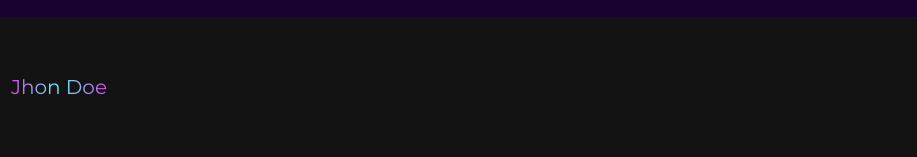
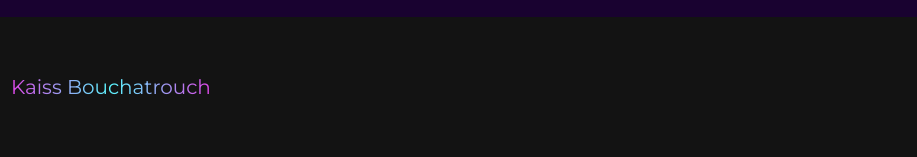
Before and after one commit to univkaiss/portfolio, an Astro site: page / in a window 1280 px wide. Shown: the part 2855-3012 px from the top of the page, 84-1001 px from the left. Built offline with nearby package versions, Linux system fonts and the light colour scheme; Astro itself is replaced by a stand-in of ours.

Commit message:
ajout d'oublie

```diff
--- a/src/components/Footer/Footer.astro
+++ b/src/components/Footer/Footer.astro
@@ -6,7 +6,7 @@ import './Footer.css';
 
 <footer>
 	<div class="footer__container">
-		<Logo name="Jhon Doe" />
+		<Logo name="Kaiss Bouchatrouch" />
 		<SocialIcons width="23" height="23" />
 	</div>
 
```
